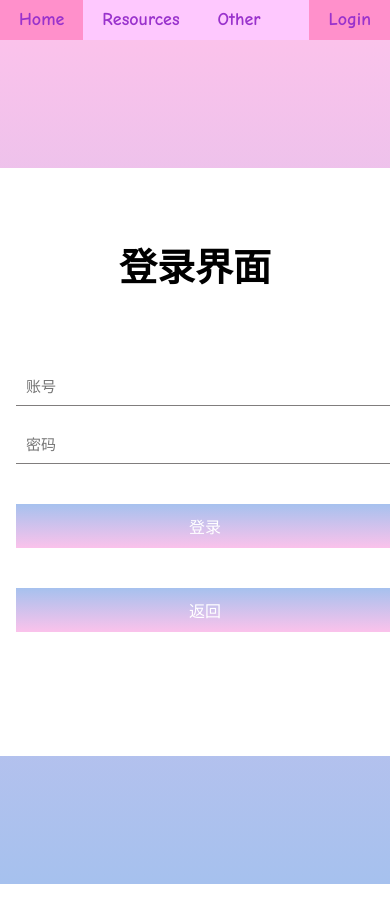
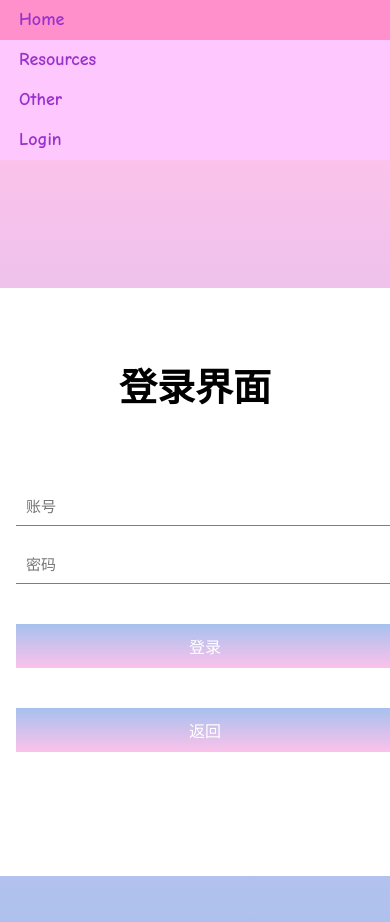
Before and after one commit to PerfumeAir/website, a plain HTML site: page pages/login.html in a window 390 px wide. Shown: the top 922 px of the page. Before the commit the page ends 884 px from the top, so only its background shows below. Drawn offline with Linux system fonts and the light colour scheme.

Commit message:
commit-1.0.3
Introducing media query function to solve some platform navigation bar overflow problems

```diff
--- a/css/main.css
+++ b/css/main.css
@@ -58,3 +58,6 @@ html {
     height: 80%;
     margin: 0 auto;
 }
+.media-menu{
+    display: none;
+}
--- /dev/null
+++ b/css/media.css
@@ -0,0 +1,10 @@
+@media (orientation: portrait) and (max-width:390px){
+    .menu{
+        display: none;
+    }
+    .media-menu{
+        display: flex;
+        flex-direction: column;
+        background-color:rgb(254, 200, 254);
+    }
+}
--- a/index.html
+++ b/index.html
@@ -9,6 +9,7 @@
     <title>Main Page</title>
     <link rel="stylesheet" type="text/css" href="css/main.css">
     <link rel="stylesheet" type="text/css" href="css/font.css">
+    <link rel="stylesheet" type="text/css" href="css/media.css">
 </head>
 
 <body>
@@ -18,7 +19,12 @@
         <a class="menu_item" href="pages/other.html">Other</a>
         <a class="menu_item" style="float: right;" href="pages/login.html">Login</a>
     </div>
-
+    <div class="media-menu">
+        <a class="menu_select" href="#">Home</a>
+        <a class="menu_item" href="pages/resource.html">Resources</a>
+        <a class="menu_item" href="pages/other.html">Other</a>
+        <a class="menu_item" style="float: right;" href="pages/login.html">Login</a>
+    </div>
     <div class="content">
         <header>
             <h1>Home</h1>
--- a/pages/login.html
+++ b/pages/login.html
@@ -68,6 +68,7 @@
     </style>
      <link rel="stylesheet" type="text/css" href="../css/main.css">
      <link rel="stylesheet" type="text/css" href="../css/font.css">
+     <link rel="stylesheet" type="text/css" href="../css/media.css">
      <link rel="icon" href="../resources/images/login.ico"/>
 </head>
 <body>
@@ -76,6 +77,13 @@
         <a class="menu_item" href="resource.html">Resources</a>
         <a class="menu_item" href="other.html">Other</a>
         <a class="menu_select" style="float: right;" href="#">Login</a>
+    </div>
+
+    <div class="media-menu">
+        <a class="menu_select" href="#">Home</a>
+        <a class="menu_item" href="pages/resource.html">Resources</a>
+        <a class="menu_item" href="pages/other.html">Other</a>
+        <a class="menu_item" style="float: right;" href="pages/login.html">Login</a>
     </div>
 
     <div class="container">
```
Also changed, not shown: pages/other.html (+8 -0 lines), pages/resource.html (+8 -0 lines).
